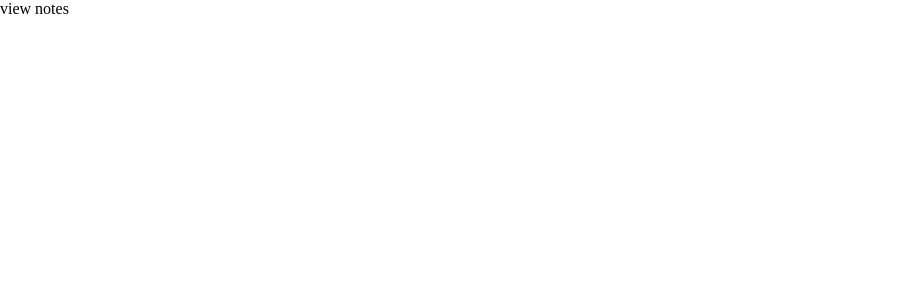
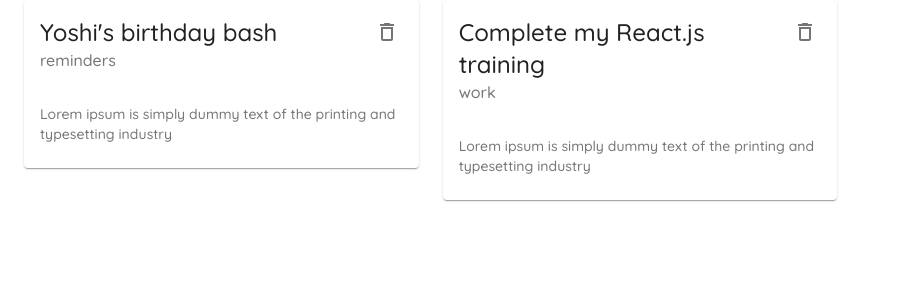
Before and after one commit to tonyadjei/material-ui-react, a React (Create React App) app: page / in a window 1280 px wide. Shown: the top 300 px of the page, without its empty margins (0-901 px from the left). Built offline with nearby package versions, Linux system fonts and the light colour scheme; data requests are answered from the project's data file.

Commit message:
worked with json-server

```diff
--- /dev/null
+++ b/data/db.json
@@ -0,0 +1,16 @@
+{
+  "notes": [
+    {
+      "title": "Yoshi's birthday bash",
+      "details": "Lorem ipsum is simply dummy text of the printing and typesetting industry",
+      "category": "reminders",
+      "id": 1
+    },
+    {
+      "title": "Complete my React.js training",
+      "details": "Lorem ipsum is simply dummy text of the printing and typesetting industry",
+      "category": "work",
+      "id": 2
+    }
+  ]
+}
--- /dev/null
+++ b/src/components/NoteCard.js
@@ -0,0 +1,32 @@
+import Card from '@material-ui/core/Card';
+import CardHeader from '@material-ui/core/CardHeader';
+import CardContent from '@material-ui/core/CardContent';
+import { IconButton, Typography } from '@material-ui/core';
+import { DeleteOutlined } from '@material-ui/icons';
+
+
+
+const NoteCard = ({ note, handleDelete }) => {
+    return (
+        <div>
+           <Card elevation={1}>
+               <CardHeader
+                action={
+                    <IconButton onClick={() => handleDelete(note.id)}>
+                        <DeleteOutlined />
+                    </IconButton>
+                }
+                title={note.title}
+                subheader={note.category}
+               />
+               <CardContent>
+                   <Typography variant="body2" color="textSecondary">
+                       {note.details}
+                   </Typography>
+               </CardContent>
+           </Card>
+        </div>
+     );
+}
+
+export default NoteCard;
--- a/src/pages/Create.js
+++ b/src/pages/Create.js
@@ -2,7 +2,6 @@ import Typography from '@material-ui/core/Typography';
 import Button from '@material-ui/core/Button';
 // import ButtonGroup from '@material-ui/core/ButtonGroup';
 import Container from '@material-ui/core/Container';
-import SendIcon from '@material-ui/icons/Send';
 import KeyboardArrowRightIcon from '@material-ui/icons/KeyboardArrowRight';
 import { FormControlLabel, makeStyles } from '@material-ui/core';
 import TextField from '@material-ui/core/TextField';
@@ -11,6 +10,7 @@ import Radio from '@material-ui/core/Radio';
 import RadioGroup from '@material-ui/core/RadioGroup';
 import FormControl from '@material-ui/core/FormControl';
 import FormLabel from '@material-ui/core/FormLabel';
+import { useHistory } from 'react-router'; //don't forget, react hooks begin with the word 'use', custom hooks must follow same rule
 
 // const useStyles = makeStyles({
 //     btn: {
@@ -41,6 +41,7 @@ const useStyles = makeStyles({ //makeStyles returns to us a hook, the hook subse
 
 const Create = () => {
     const classes = useStyles();
+    const history = useHistory();
     const [title, setTitle] = useState('');
     const [details, setDetails] = useState('');
     const [titleError, setTitleError] = useState(false);
@@ -54,7 +55,11 @@ const Create = () => {
         setTitleError(false);
         setDetailsError(false);
         if(title && details){
-            console.log(title, details, category);
+            fetch('http://localhost:8000/notes', {
+                method: 'POST',
+                headers: {"Content-type": "application/json"},
+                body: JSON.stringify({title, details, category})
+            }).then(() => history.push("/"))
         }
         if(!title){
             setTitleError(true);
--- a/src/pages/Notes.js
+++ b/src/pages/Notes.js
@@ -1,8 +1,60 @@
+import { useEffect, useState } from "react";
+import Grid from '@material-ui/core/Grid';
+import Paper from '@material-ui/core/Paper';
+import { Container } from "@material-ui/core";
+import NoteCard from '../components/NoteCard';
+
+
 const Notes = () => {
+    const [notes, setNotes] = useState([])
+
+
+    useEffect(() => {
+        fetch('http://localhost:8000/notes')
+            .then((res) => res.json())
+            .then((data) => setNotes(data))
+
+    }, [])
+
+    const handleDelete = async (id) => { //create an async function
+        await fetch('http://localhost:8000/notes/' + id, { //use await to 'wait' for delete to finish before continuing code execution
+            method: 'DELETE'
+        })
+
+        let newNotes = notes.filter((note) => {
+            return note.id !== id
+        })
+        setNotes(newNotes)
+    }
+
+
+
+
     return (
-        <div className="Notes">
-            view notes
-        </div>
+        <Container className="Notes">
+            {/* <Grid container >
+                <Grid item xs={12} sm={6} md={3}>
+                    <Paper>1</Paper>
+                </Grid>
+                <Grid item xs={12} sm={6} md={3}>
+                    <Paper>2</Paper>
+                </Grid>
+                <Grid item xs={12} sm={6} md={3}>
+                    <Paper>3</Paper>
+                </Grid>
+                <Grid item xs={12} sm={6} md={3}>
+                    <Paper>4</Paper>
+                </Grid>
+            </Grid> */}
+
+            <Grid container spacing={3}>
+                {notes.map(note => (
+                    <Grid item key={note.id} xs={12} md={6} lg={4}>
+                        <NoteCard note={note} handleDelete={handleDelete} />
+                    </Grid>
+                ))}
+            </Grid>
+        </Container>
      );
 }
 
```
